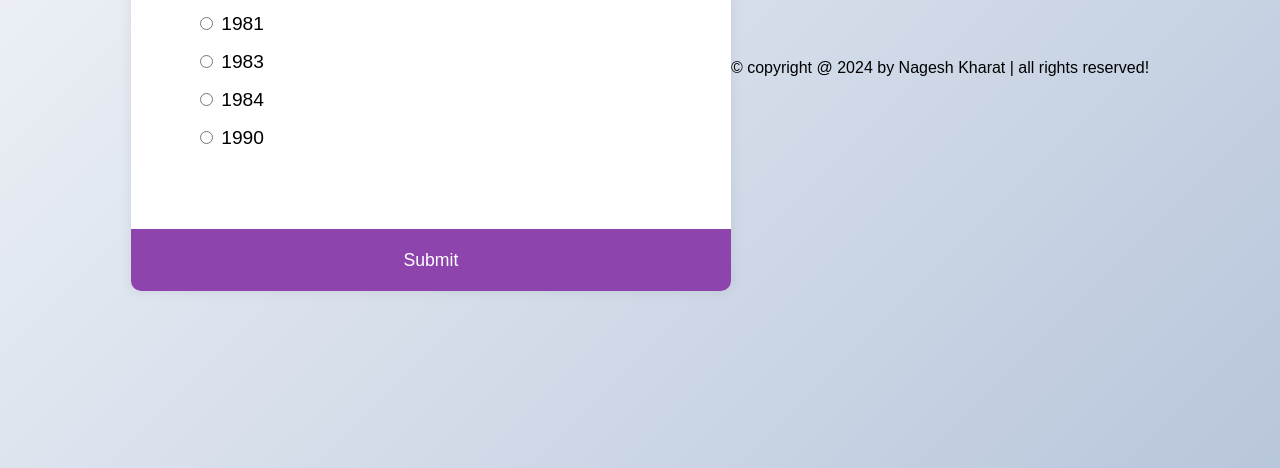
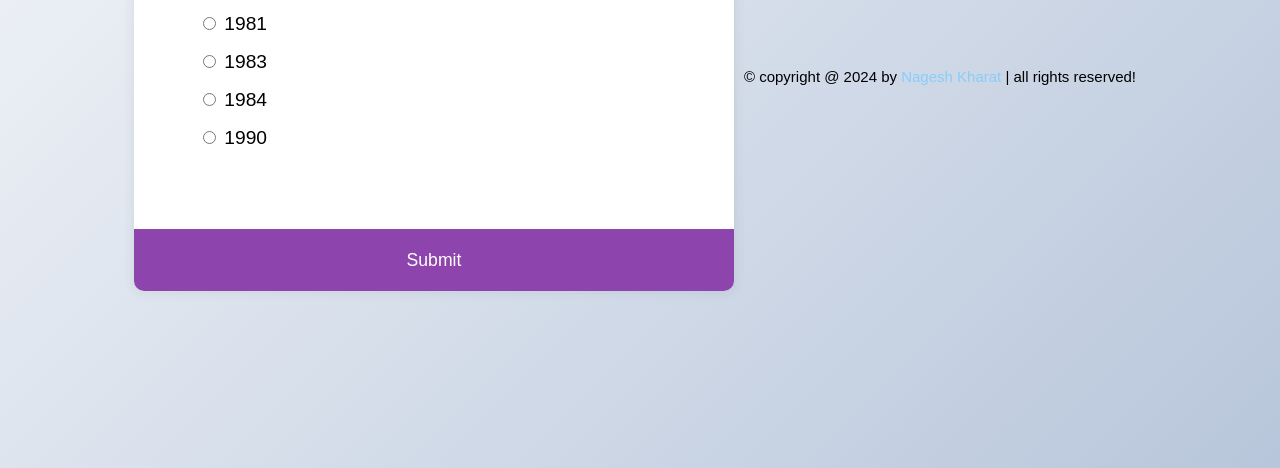
Before and after one commit to nageshkharat/Quiz-Web-App, a plain HTML site: page index.html in a window 1280 px wide. Shown: the part 332-800 px from the top of the page. Drawn offline with Linux system fonts and the light colour scheme.

Commit message:
Update style.css

```diff
--- a/style.css
+++ b/style.css
@@ -66,3 +66,22 @@ button:focus {
   outline: none;
   background-color: #5e3370;
 }
+
+.footer{
+   background-color: var(--white);
+   border-top: var(--border);
+   position: sticky;
+   bottom: 0; left: 0; right: 0;
+   text-align: center;
+   font-size: 15px;
+   padding: 10px 10px;
+   color:var(--black);
+   margin-top: 1rem;
+   z-index: 1000;
+   /* padding-bottom: 9.5rem; */
+}
+
+.footer span{
+   /* color:var(--main-color); */
+   color: lightskyblue;
+}
```
